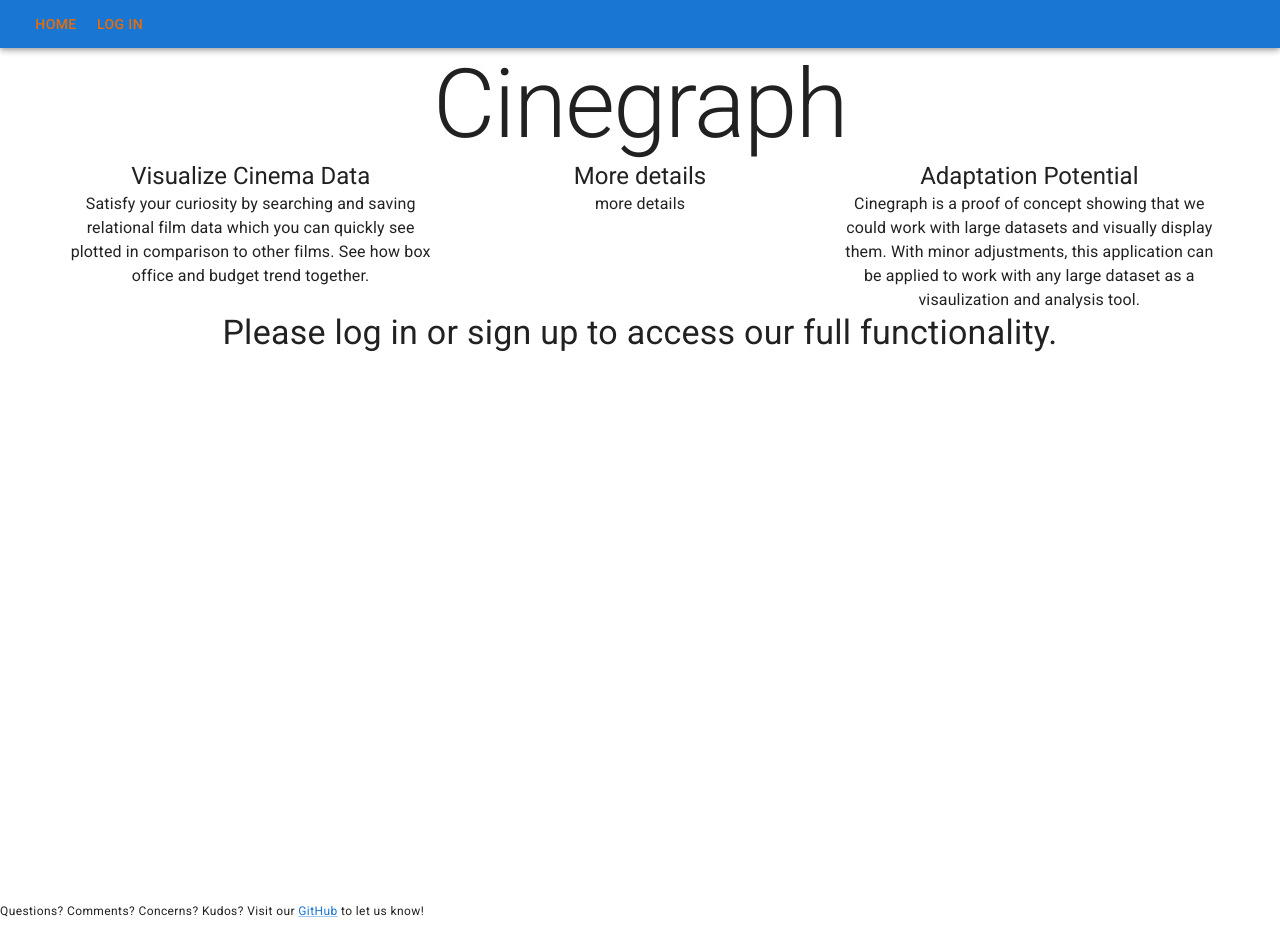
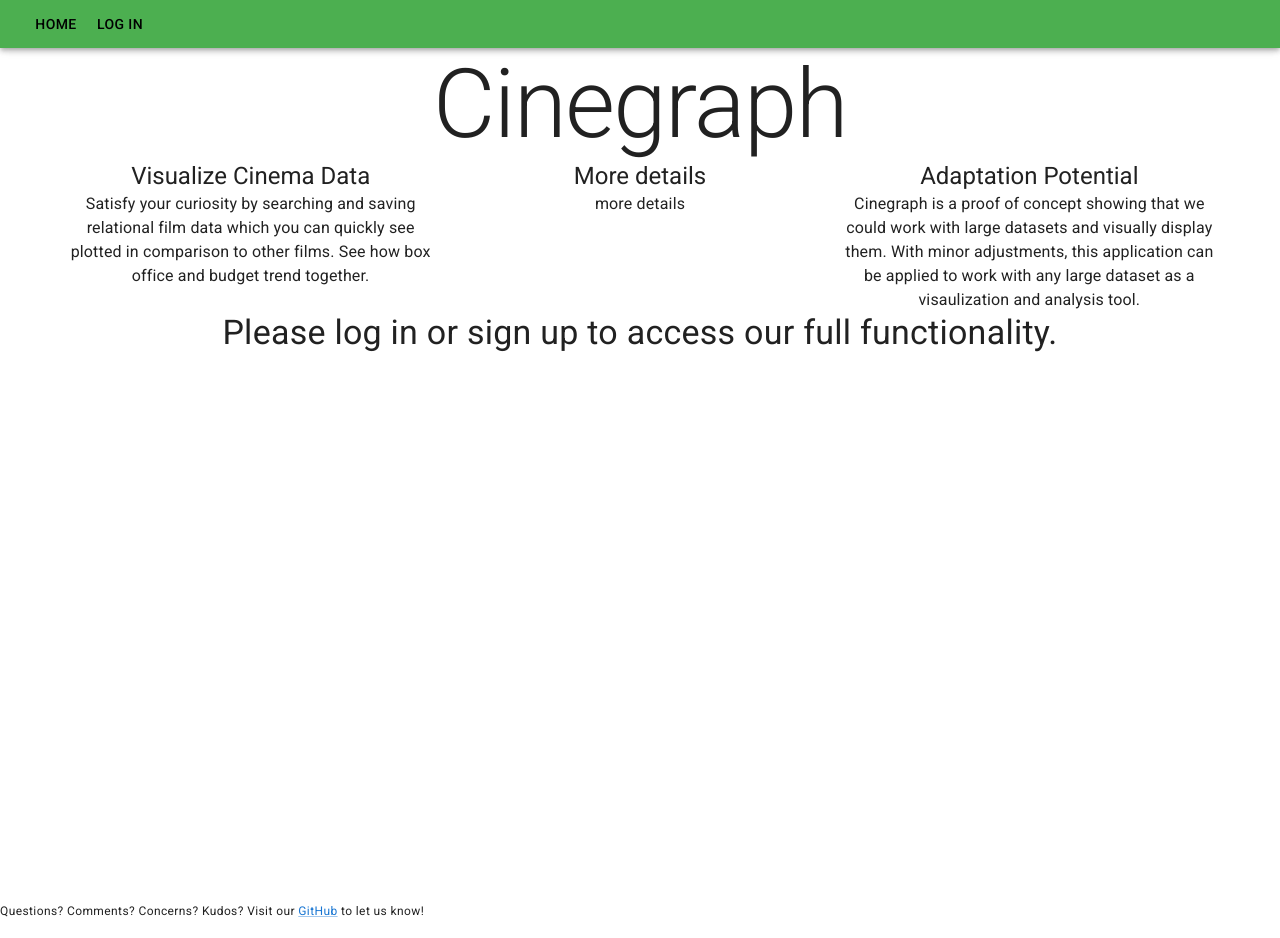
Before and after one commit to jessicamcg/cinegraph, a React (Create React App) app in the folder client/: page / in a window 1280 px wide. Built offline with nearby package versions, Linux system fonts and the light colour scheme.

Commit message:
added theming to navbar

```diff
--- a/client/src/components/Navbar.js
+++ b/client/src/components/Navbar.js
@@ -3,38 +3,56 @@ import Auth from "../utils/auth";
 import Button from "@mui/material/Button";
 import AppBar from "@mui/material/AppBar";
 import Toolbar from "@mui/material/Toolbar"
+import { ThemeProvider } from "@mui/material";
+import { createTheme } from "@mui/material/styles";
 
 function Navbar() {
+    const theme = createTheme({
+        palette: {
+            primary: {
+                main: "#4caf50"
+            },
+            secondary: {
+                main: "#77d4d8",
+            },
+            info: {
+                main: "#000000"
+            }
+        }
+    })
+
     function showNavigation() {
         return Auth.loggedIn() ? (
             <>
-                <Button href="dashboard" color="warning">
+                <Button href="dashboard" color="info">
                     Dashboard
                 </Button>
                 <Button
                     href="/"
-                    color="warning"
+                    color="info"
                     onClick={() => Auth.logout()}
                 >
                     Log Out
                 </Button>
             </>
         ) : (
-            <Button href="login" color="warning">
+            <Button href="login" color="info">
                 Log In
             </Button>
         );
     }
 
     return (
-        <AppBar className="navbar" position="fixed">
+        <ThemeProvider theme={theme}>
+        <AppBar className="navbar" position="fixed" color="primary">
             <Toolbar variant="dense">
-            <Button href="/" color="warning">
+            <Button href="/" color="info">
                 Home
             </Button>
             {showNavigation()}
             </Toolbar>
         </AppBar>
+        </ThemeProvider>
     );
 }
 export default Navbar;
```
